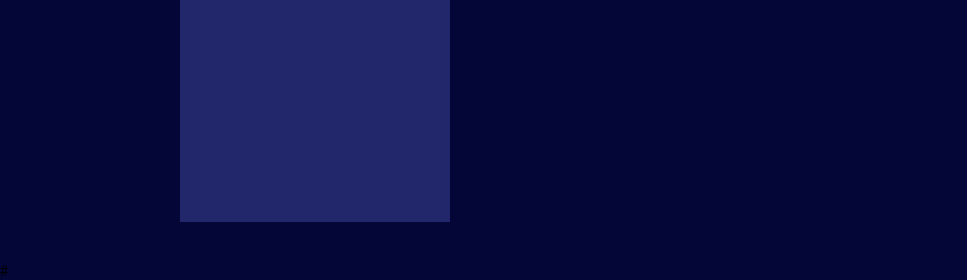
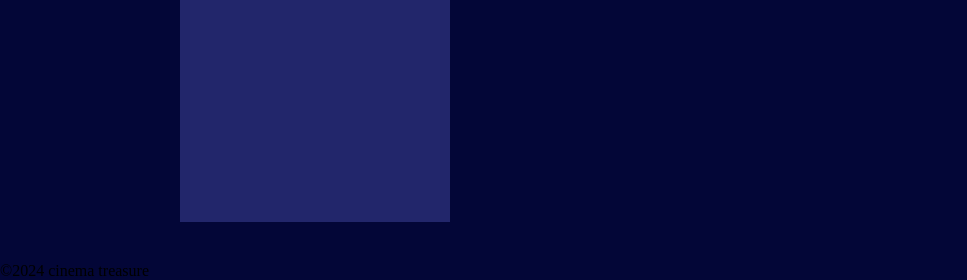
Before and after one commit to 72427846674/cinema-movie, a plain HTML site: page index.html in a window 1280 px wide. Shown: the part 1451-1731 px from the top of the page, without its empty margins (0-967 px from the left). Drawn offline with Linux system fonts and the light colour scheme.

Commit message:
Update index.html

```diff
--- a/index.html
+++ b/index.html
@@ -71,7 +71,7 @@
         </div>
     </nav>
     <footer>
-        #
+        &#169;2024 cinema treasure
     </footer>
 </body>
 </html>
```
